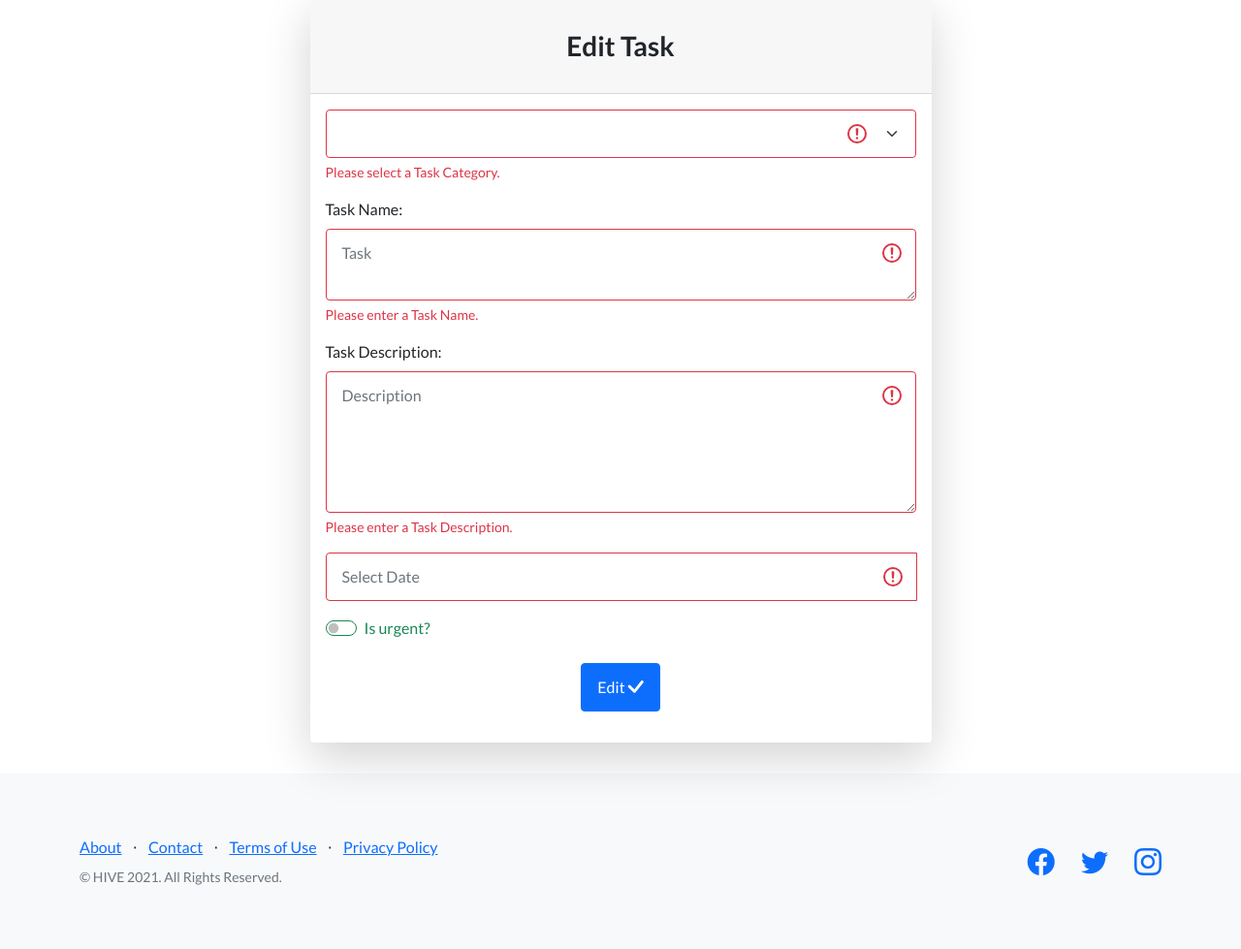
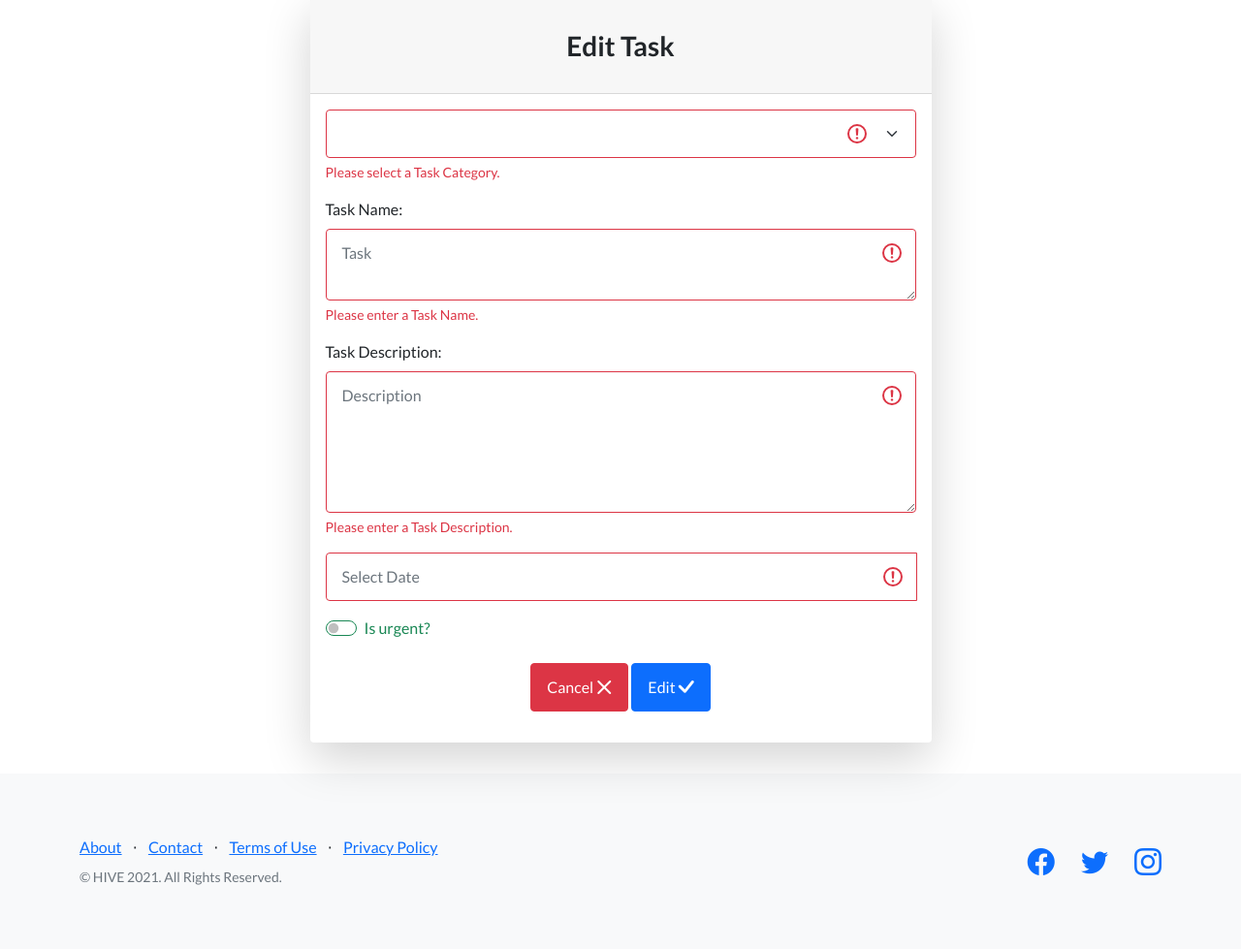
Before and after one commit to devgithubs/HIVE, a Flask app: template templates/edit_task.html in a window 1280 px wide. Shown: the part 144-1123 px from the top of the page at 97% size. Run offline with Flask 2, Linux system fonts and the light colour scheme; the template is opened without the code that fills it, so the values that code supplies are empty; some libraries are stand-ins or nearby versions.

Commit message:
Added cancel button which redirects to profile

```diff
--- a/templates/edit_task.html
+++ b/templates/edit_task.html
@@ -89,8 +89,10 @@
                                                 <label class="form-check-label" for="is_urgent">Is urgent?</label>
                                         </div>
                                         <div class="d-flex align-items-center justify-content-center mt-4 mb-0">
-                                            <div class="d-grid"><button class="btn btn-primary btn-block"
-                                                    type="submit">Edit  <i class="bi bi-check-lg"></i></button></i></div>
+                                            <div class="in-line">
+                                                <a class="btn btn-danger" href="{{ url_for('profile', username=session['user']) }}">Cancel  <i class="bi bi-x-lg"></i></a>
+                                                <button class="btn btn-primary" type="submit">Edit  <i class="bi bi-check-lg"></i></button></i>
+                                            </div>
                                         </div>
                                     </form>
                                 </div>
```
